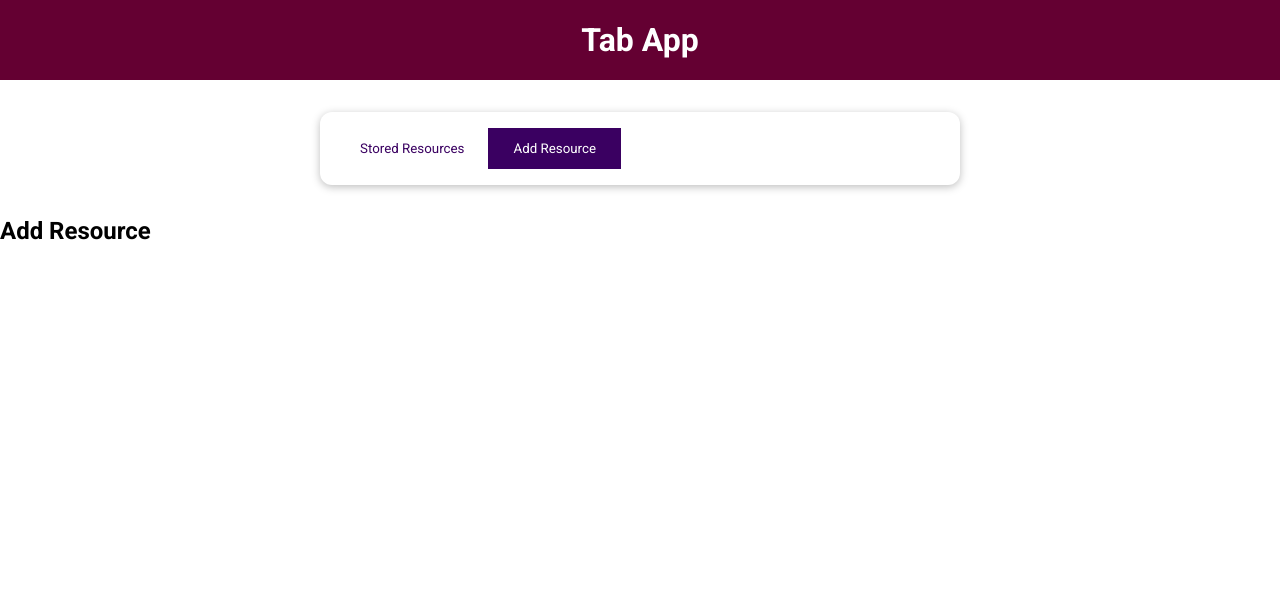
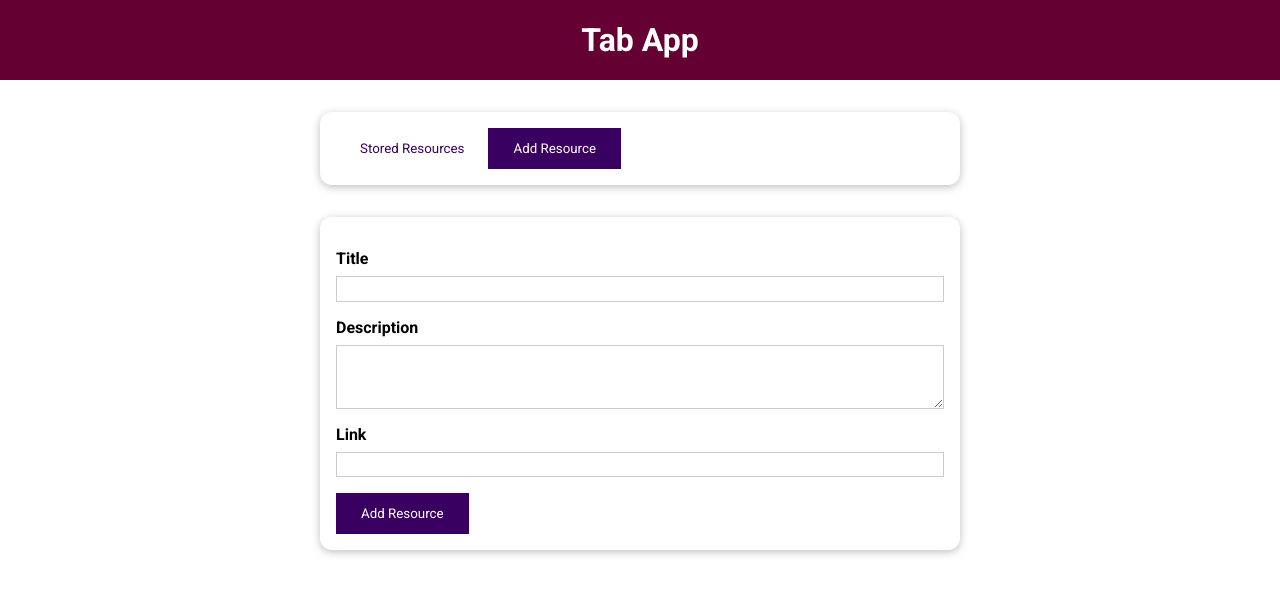
Before and after one commit to Ainsik/vue-tab-app, a Vue app: page / in a window 1280 px wide. Both pictures are taken after a click on the button "Add Resource". Shown: the top 594 px of the page. Built offline with nearby package versions, Linux system fonts and the light colour scheme.

Commit message:
add component for adding new resource

```diff
--- a/src/components/learning-resources/AddResource.vue
+++ b/src/components/learning-resources/AddResource.vue
@@ -1 +1,49 @@
-<template><h2>Add Resource</h2></template>
+<template>
+	<base-card>
+		<form>
+			<div class="form-control">
+				<label for="title">Title</label>
+				<input id="title" name="title" type="text" />
+			</div>
+			<div class="form-control">
+				<label for="description">Description</label>
+				<textarea id="description" name="description" rows="3"></textarea>
+			</div>
+			<div class="form-control">
+				<label for="link">Link</label>
+				<input id="link" name="link" type="url" />
+			</div>
+			<div>
+				<base-button type="submit">Add Resource</base-button>
+			</div>
+		</form>
+	</base-card>
+</template>
+
+<style scoped>
+label {
+	font-weight: bold;
+	display: block;
+	margin-bottom: 0.5rem;
+}
+
+input,
+textarea {
+	display: block;
+	width: 100%;
+	font: inherit;
+	padding: 0.15rem;
+	border: 1px solid #ccc;
+}
+
+input:focus,
+textarea:focus {
+	outline: none;
+	border-color: #3a0061;
+	background-color: #f7ebff;
+}
+
+.form-control {
+	margin: 1rem 0;
+}
+</style>
```
